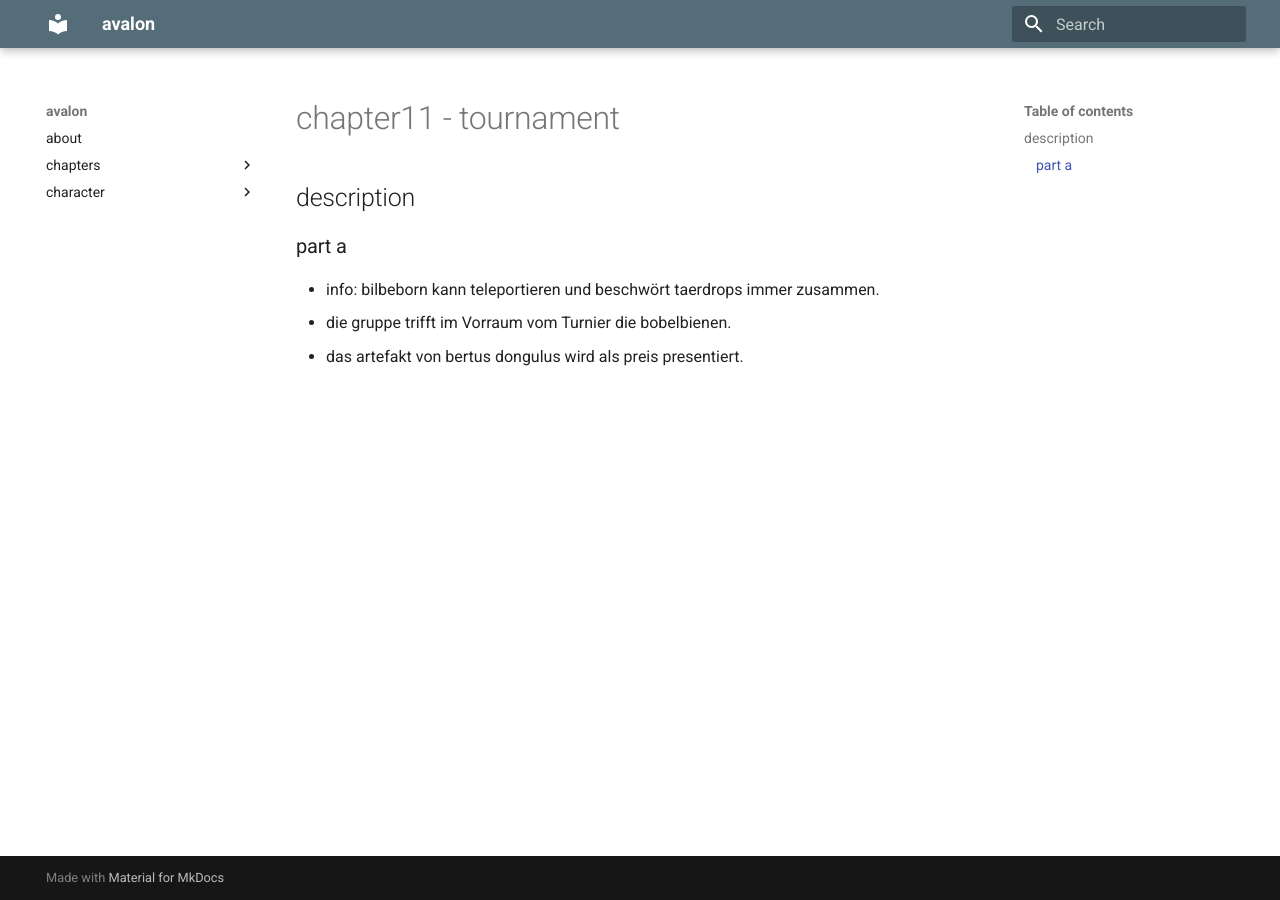
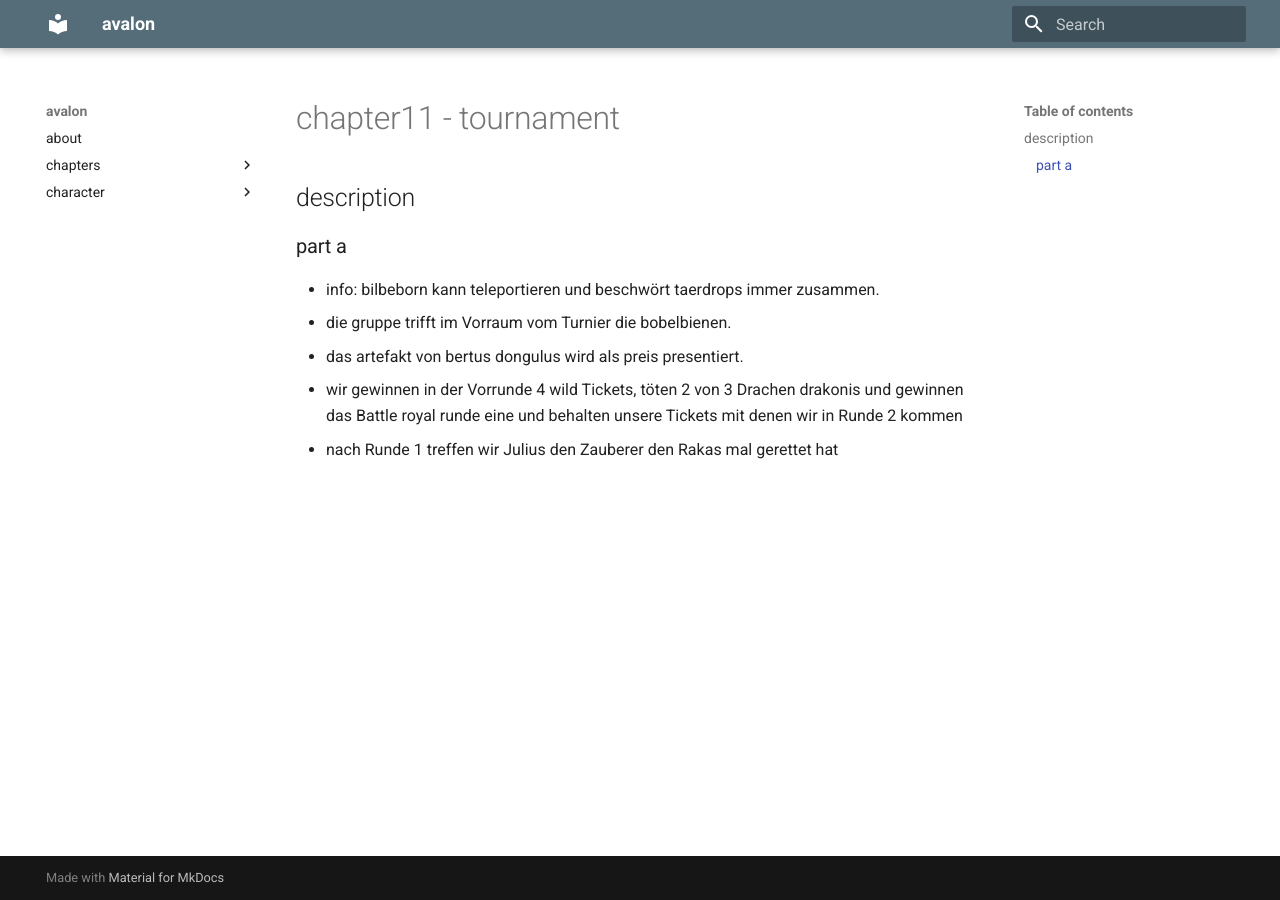
Before and after one commit to mkdocs-pnp/avalon, an MkDocs documentation site: the page built from docs/chapter/chapter11.md, in a window 1280 px wide. Built offline with MkDocs 1.6.1 and Material for MkDocs 9.7.7, drawn with Linux system fonts in a browser that asks for light colours.

Commit message:
Update chapter11.md

```diff
--- a/docs/chapter/chapter11.md
+++ b/docs/chapter/chapter11.md
@@ -7,3 +7,5 @@
 * info: bilbeborn kann teleportieren und beschwört taerdrops immer zusammen.
 * die gruppe trifft im Vorraum vom Turnier die bobelbienen.
 * das artefakt von bertus dongulus wird als preis presentiert.
+* wir gewinnen in der Vorrunde 4 wild Tickets, töten 2 von 3 Drachen drakonis und gewinnen das Battle royal runde eine und behalten unsere Tickets mit denen wir in Runde 2 kommen
+* nach Runde 1 treffen wir Julius den Zauberer den Rakas mal gerettet hat
```
